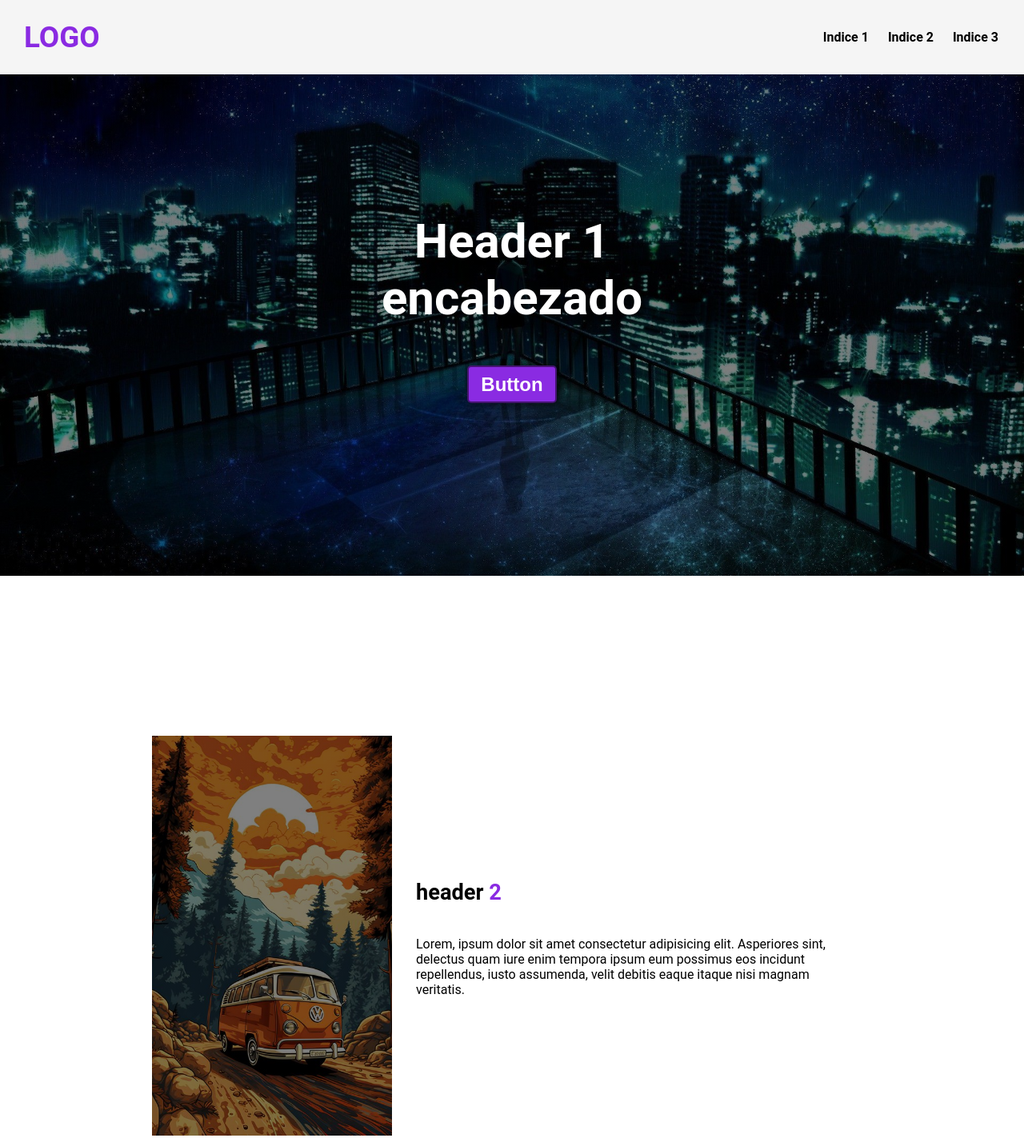
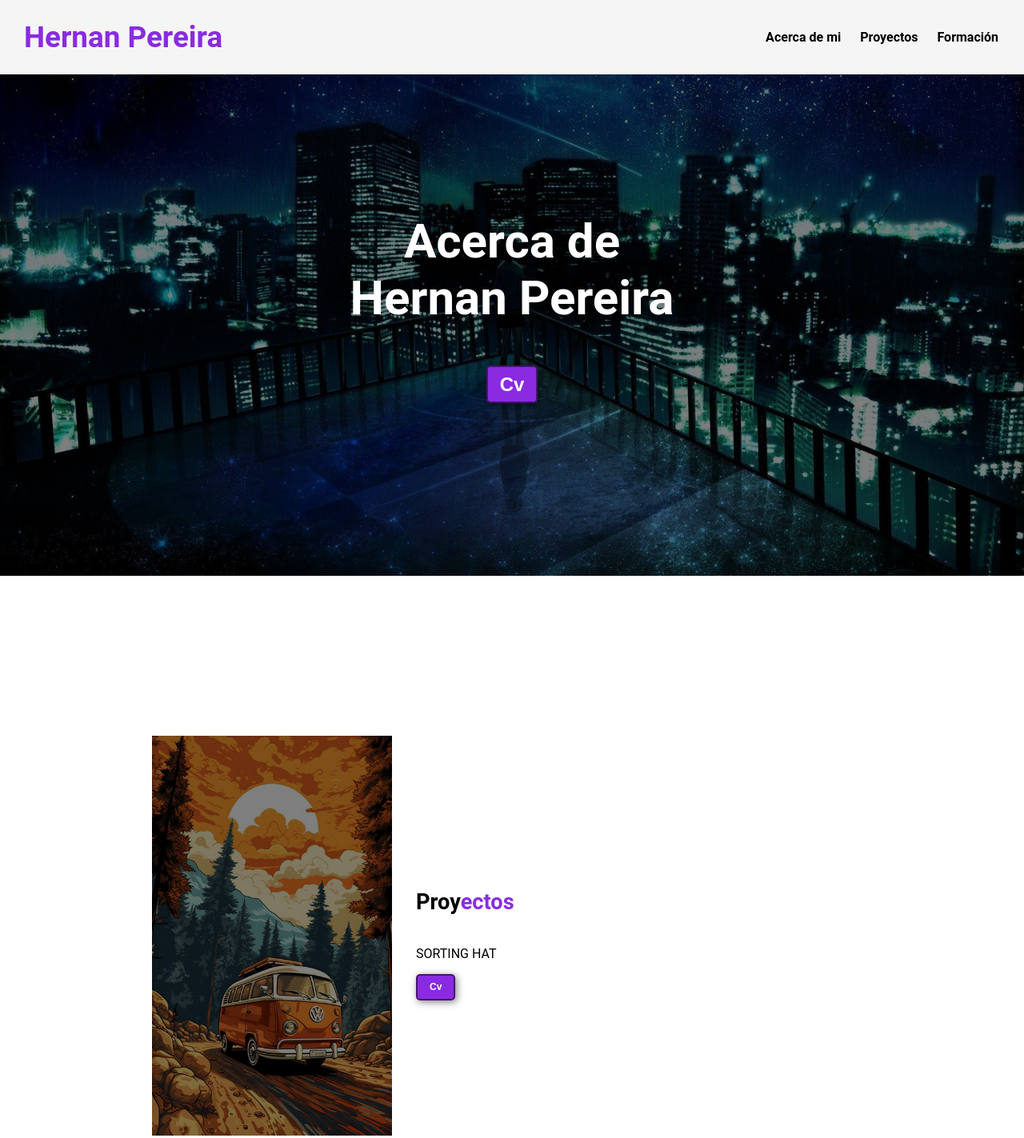
Before and after one commit to HernanRPereira/hernanPereira, a plain HTML site: page index.html in a window 1280 px wide. Shown: the top 1423 px of the page at 80% size. Drawn offline with Linux system fonts and the light colour scheme.

Commit message:
Update index.html

```diff
--- a/index.html
+++ b/index.html
@@ -3,33 +3,36 @@
 <head>
     <meta charset="UTF-8">
     <meta name="viewport" content="width=device-width, initial-scale=1.0">
-    <title>TITLE</title>
+    <title>Portafolio</title>
     <link rel="stylesheet" href="index.css">
 </head>
 <body>
     <header>
         <div class="container">
-            <p class="logo">LOGO</p>
+            <p class="logo">Hernan Pereira</p>
             <nav>
-                <a href="#Indice1">Indice 1</a>
-                <a href="#Indice2">Indice 2</a>
-                <a href="#Indice3">Indice 3</a>
+                <a href="#Indice1">Acerca de mi</a>
+                <a href="#Indice2">Proyectos</a>
+                <a href="#Indice3">Formación</a>
             </nav>
         </div>
     </header>
     <section id="hero">
-        <h1> Header 1  <br> encabezado</h1>
-        <form action="file:///C:/Users/ACER/Desktop/Web/Licuadora/index.html">
-            <button>Button</button>
-        </form>
+        <h1> Acerca de   <br> Hernan Pereira</h1>
+        <a src="Licuadora/index.html">
+            <button>Cv</button>
+        </a>
     </section>
 
     <section id="Indice1">
         <div class="container">
             <div class="img-container"></div>
             <div class="texto">
-                <h2> header <span class="color-acento"> 2 </span> </h2>
-                <p>Lorem, ipsum dolor sit amet consectetur adipisicing elit. Asperiores sint, delectus quam iure enim tempora ipsum eum possimus eos incidunt repellendus, iusto assumenda, velit debitis eaque itaque nisi magnam veritatis.</p>
+                <h2> Proy<span class="color-acento">ectos</span> </h2>
+                <p>SORTING HAT</p>
+                 <a src="https://stannous-pumps.000webhostapp.com">
+                    <button>Cv</button>
+                </a>
             </div>
         </div>
     </section>
```
